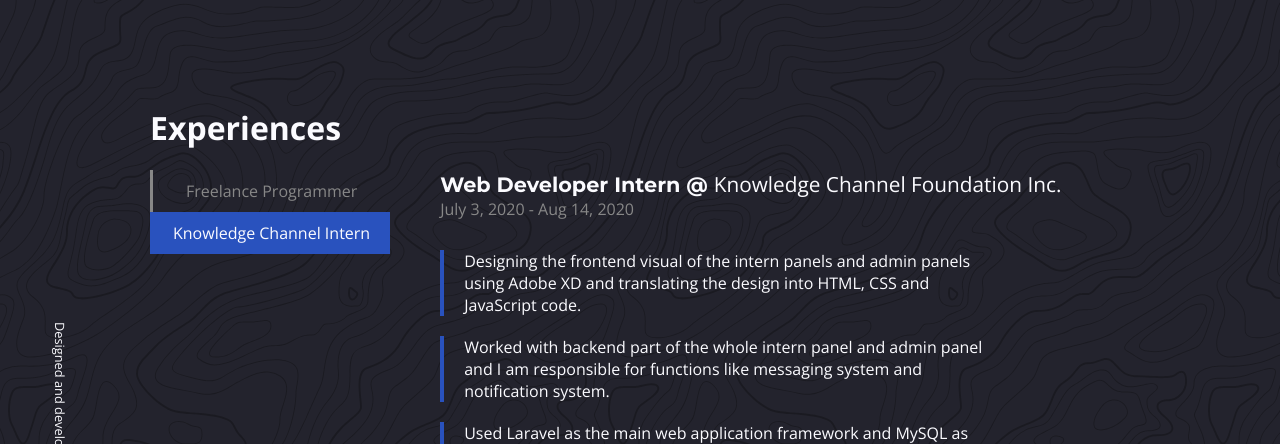
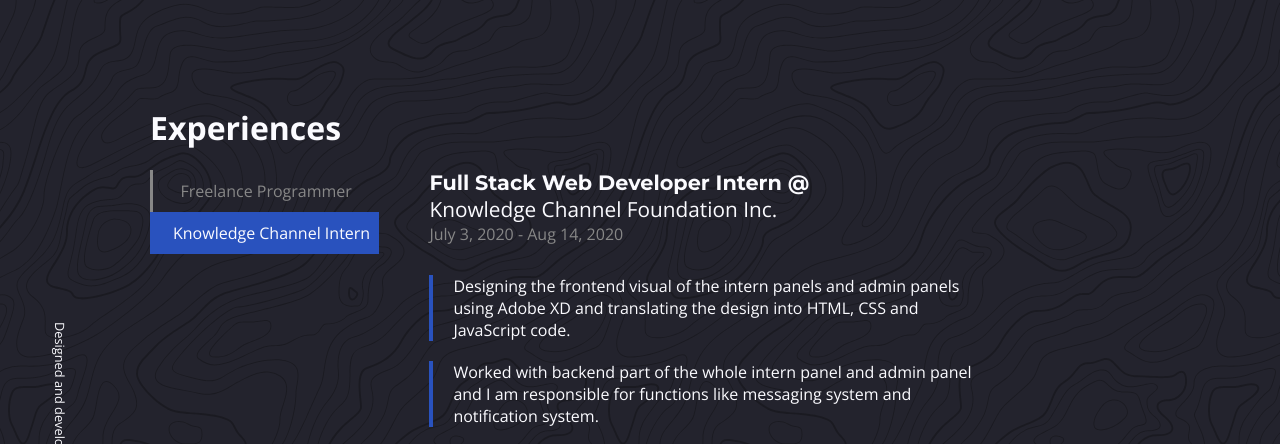
Before and after one commit to ThomCarlos0913/jtcarlos_webportfolio, a plain HTML site: page experience.html in a window 1280 px wide. Both pictures are taken after a click on the item "Knowledge Channel Intern". Shown: the part 66-510 px from the top of the page. Drawn offline with nearby package versions, Linux system fonts and the light colour scheme; files that its build step writes are made by us from their sources.

Commit message:
Update experience.html

```diff
--- a/experience.html
+++ b/experience.html
@@ -93,7 +93,7 @@
                 </div>
                 <div class="experience knowledge-channel">
                     <div class="upper-fade-animation">
-                        <span class="experience-header"><h1 class="position">Web Developer Intern @ </h1><span class="company"> Knowledge Channel Foundation Inc.</span></span>
+                        <span class="experience-header"><h1 class="position">Full Stack Web Developer Intern @ </h1><span class="company"> Knowledge Channel Foundation Inc.</span></span>
                         <p class="experience-timeline">July 3, 2020 - Aug 14, 2020</p>
                         <ul class="experience-description">
                             <li class="description">Designing the frontend visual of the intern panels and admin panels using Adobe XD
```
